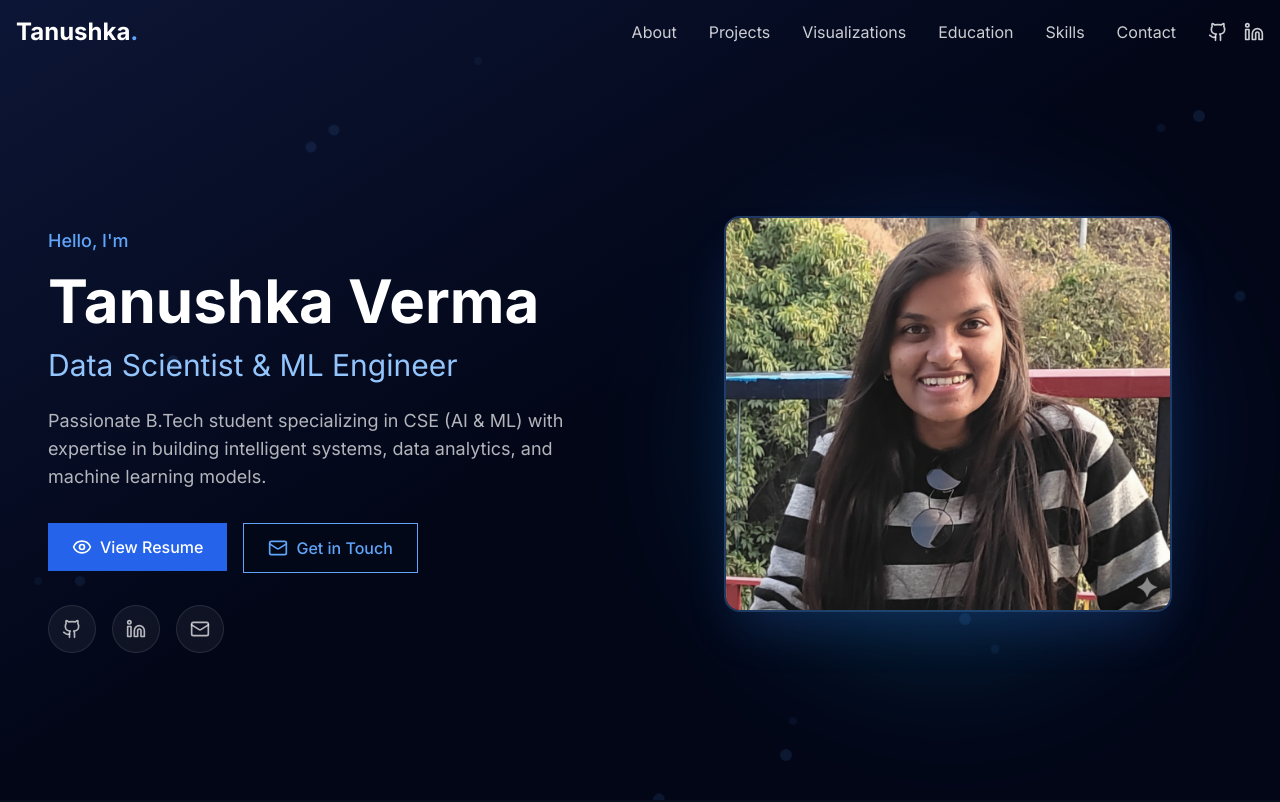
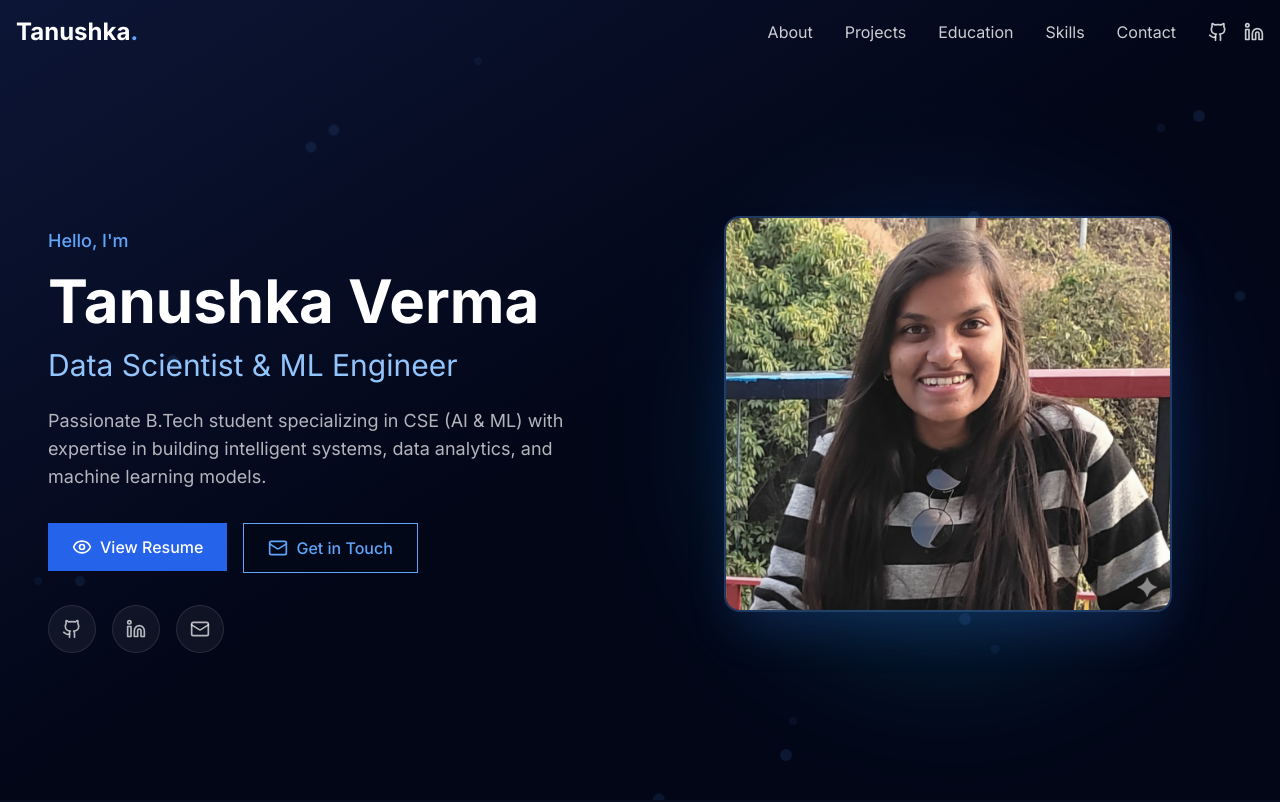
Before and after one commit to tanushka-102/portfolio, a React (Vite) app: page / in a window 1280 px wide. Shown: the top 802 px of the page. Built offline with nearby package versions, Linux system fonts and the light colour scheme.

Commit message:
Update Header.jsx

```diff
--- a/src/components/Header.jsx
+++ b/src/components/Header.jsx
@@ -17,7 +17,6 @@ const Header = () => {
   const navItems = [
     { label: 'About', href: '#about' },
     { label: 'Projects', href: '#projects' },
-    { label: 'Visualizations', href: '#visualizations' },
     { label: 'Education', href: '#education' },
     { label: 'Skills', href: '#skills' },
     { label: 'Contact', href: '#contact' }
```
